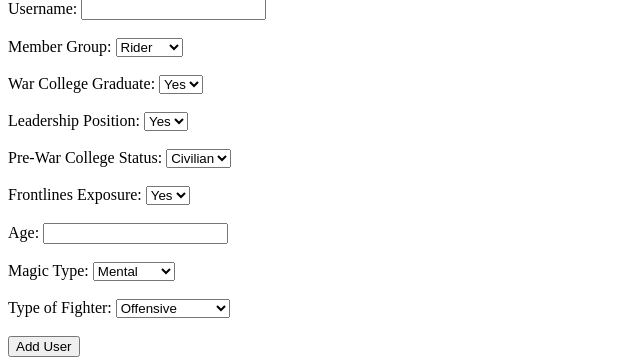
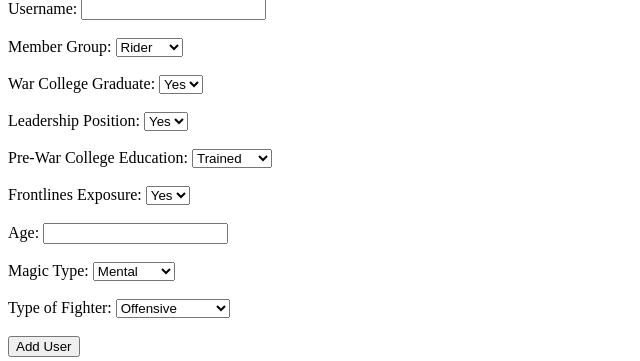
Before and after one commit to cessmarga/basgiathrp, a Flask app: page /admin/add_user in a window 1280 px wide. Shown: the part 102-463 px from the top of the page, without its empty margins (0-640 px from the left). Run offline with Flask 3, Linux system fonts and the light colour scheme; the visitor is signed in with stand-in values (Sample User, id 1).

Commit message:
trained or untrained

```diff
--- a/templates/add_user.html
+++ b/templates/add_user.html
@@ -41,10 +41,10 @@
       <option value="no">No</option>
     </select><br><br>
 
-    Pre-War College Status:
+    Pre-War College Education:
     <select name="pre_war_status">
-      <option>Civilian</option>
-      <option>Legacy</option>
+      <option>Trained</option>
+      <option>Untrained</option>
     </select><br><br>
 
     Frontlines Exposure:
```
